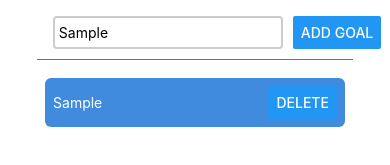
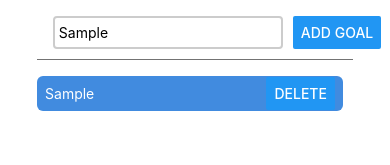
Before and after one commit to ilanlavi22/ReactNative-LearningGoals, a React Native app: screen / in a window 390 px wide. Both pictures are taken after typing "Sample" into the empty fields and a click on the button "ADD GOAL". Shown: the part 285-450 px from the top of the page. Built offline with nearby package versions, Linux system fonts and the light colour scheme.

Commit message:
ScrollView (map) to FlstList

```diff
--- a/App.js
+++ b/App.js
@@ -1,5 +1,15 @@
 import { useState } from 'react';
-import { StyleSheet, SafeAreaView, View, Text, Image, Button, TextInput, ScrollView } from 'react-native';
+import {
+  StyleSheet,
+  SafeAreaView,
+  View,
+  Text,
+  Image,
+  Button,
+  TextInput,
+  ScrollView,
+  FlatList
+} from 'react-native';
 
 export default function App() {
   const [inputText, setInputText] = useState('');
@@ -11,12 +21,15 @@ export default function App() {
 
   const addGoalHandler = () => {
     if (inputText) {
-      setGoals((currentGoal) => [...currentGoal, { id: new Date().getTime().toString(), title: inputText }]);
+      setGoals((currentGoal) => [
+        ...currentGoal,
+        { key: new Date().getTime().toString(), title: inputText }
+      ]);
     }
   };
-  const handleDelete = (id) => {
+  const handleDelete = (key) => {
     //const filterGoals = goals.filter((goal) => id !== goal.id);
-    setGoals(goals.filter((goal) => id !== goal.id));
+    setGoals(goals.filter((goal) => key !== goal.key));
   };
 
   const Separator = () => <View style={styles.separator} />;
@@ -29,26 +42,45 @@ export default function App() {
         </View>
 
         <View>
-          <Image style={styles.image} source={{ uri: 'https://images.unsplash.com/photo-1661956602153-23384936a1d3?ixlib=rb-1.2.1&ixid=MnwxMjA3fDF8MHxwaG90by1wYWdlfHx8fGVufDB8fHx8&auto=format&fit=crop&w=500&q=80' }} />
+          <Image
+            style={styles.image}
+            source={{
+              uri: 'https://images.unsplash.com/photo-1661956602153-23384936a1d3?ixlib=rb-1.2.1&ixid=MnwxMjA3fDF8MHxwaG90by1wYWdlfHx8fGVufDB8fHx8&auto=format&fit=crop&w=500&q=80'
+            }}
+          />
         </View>
 
         <View style={styles.row}>
-          <TextInput style={styles.input} placeholder='Your course goal' onChangeText={goalInputHandler}></TextInput>
-          <Button styles={styles.button} title='Add Goal' accessibilityLabel='Add a course goal to your list' onPress={addGoalHandler}></Button>
+          <TextInput
+            style={styles.input}
+            placeholder='Your course goal'
+            onChangeText={goalInputHandler}></TextInput>
+          <Button
+            styles={styles.button}
+            title='Add Goal'
+            accessibilityLabel='Add a course goal to your list'
+            onPress={addGoalHandler}></Button>
         </View>
 
         <Separator />
 
         <View style={styles.goalContainer}>
-          <ScrollView alwaysBounceVertical={false} indicatorStyle={'black'}>
-            {goals &&
-              goals.map((goal) => (
-                <View key={goal.id} style={styles.goalItem}>
-                  <Text style={styles.goalText}>{goal.title}</Text>
-                  <Button onPress={() => handleDelete(goal.id)} style={styles.btnDelete} title='delete'></Button>
+          <FlatList
+            data={goals}
+            renderItem={(goalData) => {
+              const { key, title } = goalData.item;
+              return (
+                <View style={styles.goalItem}>
+                  <Text style={styles.goalText}>{title}</Text>
+                  <Button
+                    onPress={() => handleDelete(key)}
+                    style={styles.btnDelete}
+                    title='delete'></Button>
                 </View>
-              ))}
-          </ScrollView>
+              );
+            }}
+            alwaysBounceVertical={false}
+          />
         </View>
       </View>
     </SafeAreaView>
@@ -126,8 +158,10 @@ const styles = StyleSheet.create({
     justifyContent: 'space-between',
     alignItems: 'center',
     backgroundColor: '#418BDF',
-    padding: 8,
-    margin: 8,
+    paddingHorizontal: 8,
+    paddingVertical: 1,
+    marginVertical: 6,
+    marginRight: 10,
     borderRadius: 6
   },
   goalText: {
```
Also changed, not shown: 1 other file (tests, documents, lock files or other folders).
